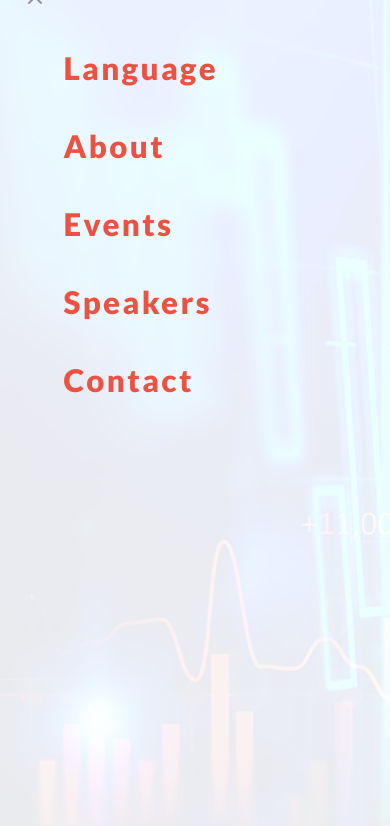
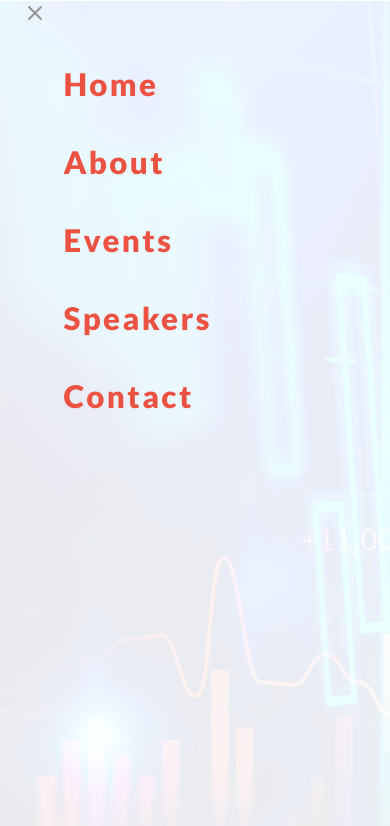
Before and after one commit to mrEckendonk/World-Energy-Event, a plain HTML site: page index.html in a window 390 px wide. Both pictures are taken after a click on the picture 35 px from the left and 12 px from the top of the page. Shown: the top 826 px of the page. Drawn offline with Linux system fonts and the light colour scheme.

Commit message:
fix close x on mobile menu & renamed it to home

```diff
--- a/index.html
+++ b/index.html
@@ -30,7 +30,7 @@
             <div class="top-bar">
               <div class="top-bar-left">
                 <ul class="mobile-only">
-                  <li><a href="index.html">Language</a></li>
+                  <li><a href="index.html">Home</a></li>
                   <li><a href="about.html">About</a></li>
                   <li><a href="#">Events</a></li>
                   <li><a href="#">Speakers</a></li>
--- a/style.css
+++ b/style.css
@@ -17,7 +17,7 @@ p {
 
 .close_btn {
   margin-left: 6%;
-  margin-top: -15px;
+  margin-top: 1px;
 }
 
 .top-bar-icon {
```
Also changed, not shown: assets/images/libary.jpg (added).
